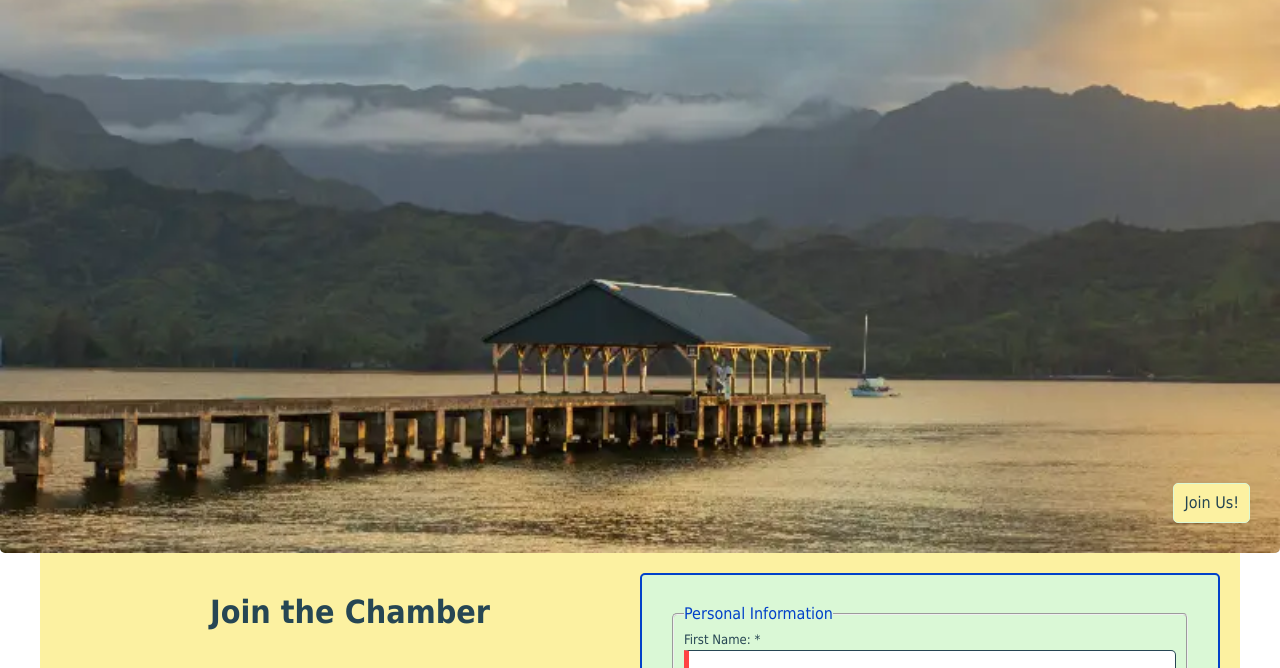
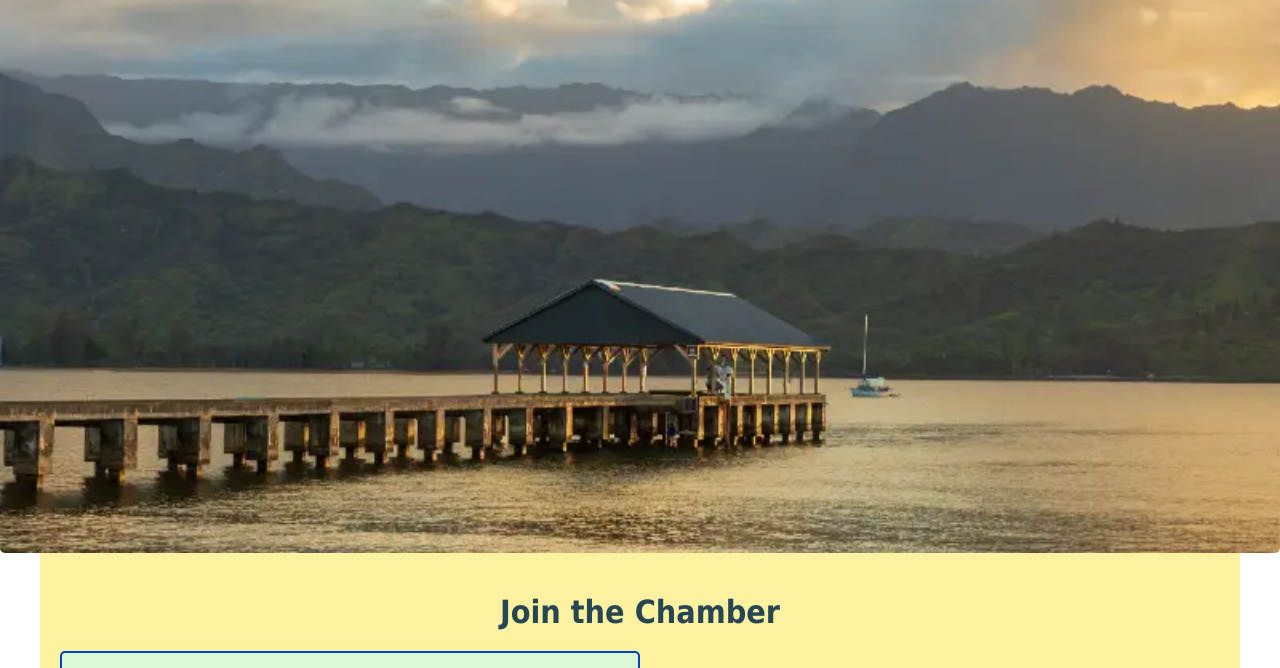
Before and after one commit to kaeclayton/kauai-chamber, a plain HTML site: page join.html in a window 1280 px wide. Shown: the part 87-755 px from the top of the page. Drawn offline with Linux system fonts and the light colour scheme.

Commit message:
fixing formating on join

```diff
--- a/join.html
+++ b/join.html
@@ -40,7 +40,6 @@
             <img src="images/hanalei-pier-800w.webp" alt="Hanalei Pier at sunset" class="hero" width="800" height="400"
                 loading="eager" decoding="async">
         </picture>
-        <a href="join.html" class="join-button">Join Us!</a>
     </section>
     <main class="join-page">
         <h1>Join the Chamber</h1>
--- a/styles/medium.css
+++ b/styles/medium.css
@@ -69,6 +69,9 @@
         display: grid;
         grid-template-columns: 1fr 1fr;
     }
+    main.join-page h1 {
+        grid-column: 1 / -1;
+    }
     #places div {
         grid-template-areas:
         "photo name"
```
